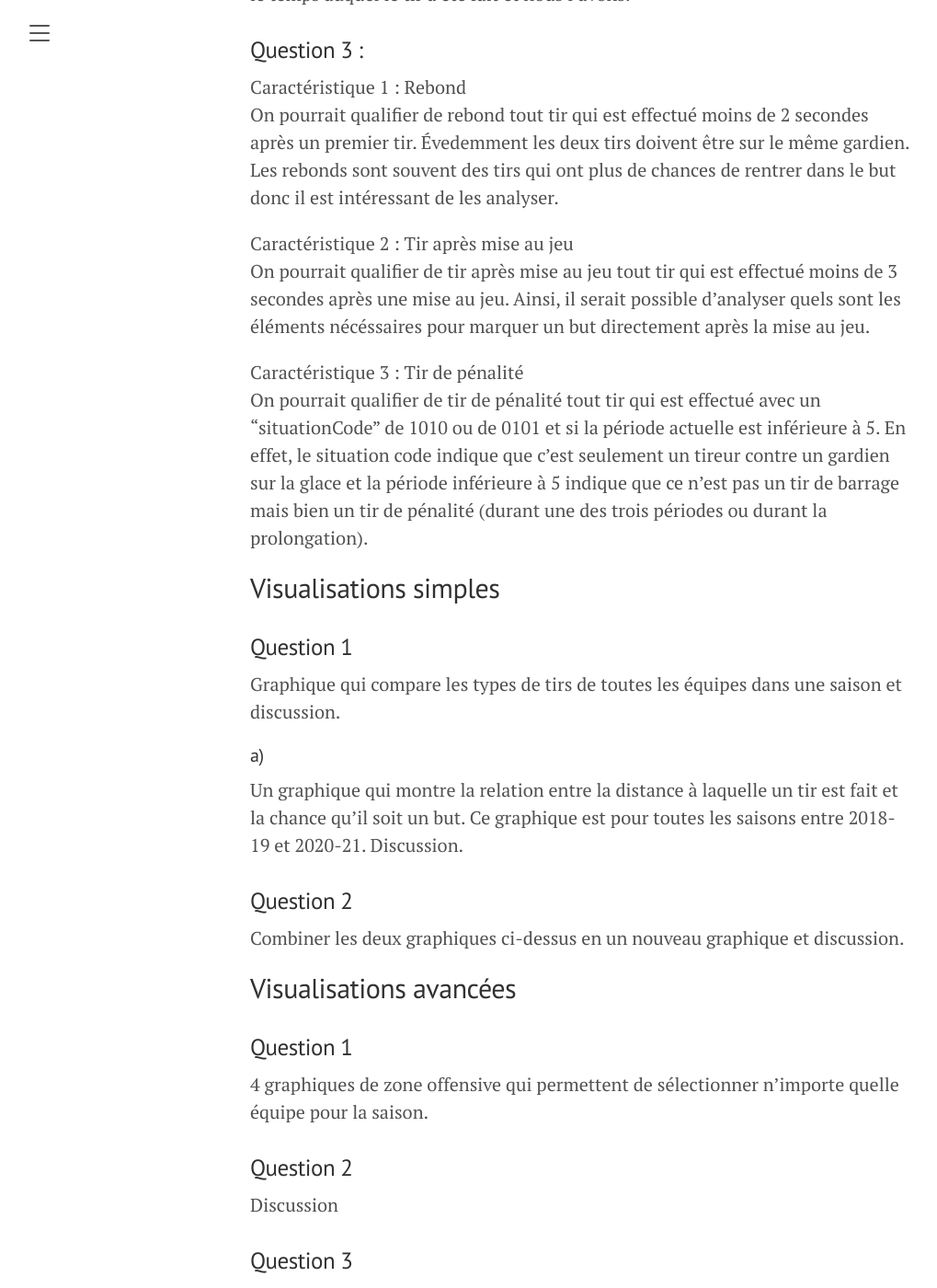
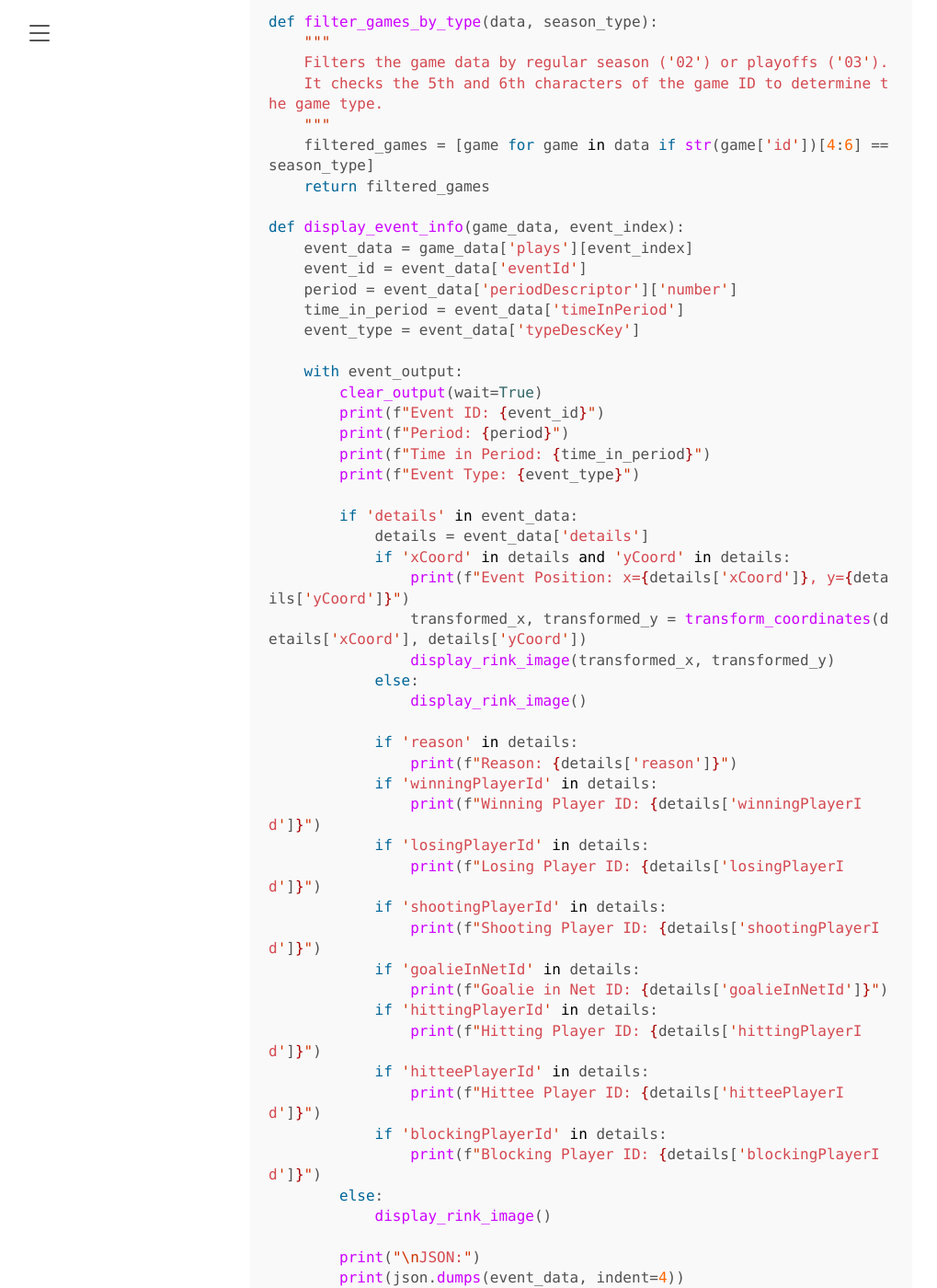
Before and after one commit to PhilSchoeb/blog, a Jekyll site: the page built from _posts/2024-09-11-milestone-1.md, in a window 1280 px wide and 1400 px high, scrolled down 1075 px. Shown: the whole window at 92% size, without its empty margins (8-1027 px from the left). Built offline with Jekyll 4.4.1, drawn with Linux system fonts in a browser that asks for light colours; some of the changed text lies outside the part shown.

Commit message:
Update 2024-09-11-milestone-1.md

````diff
--- a/_posts/2024-09-11-milestone-1.md
+++ b/_posts/2024-09-11-milestone-1.md
@@ -21,7 +21,169 @@ from IPython.display import clear_output, display
 import matplotlib.pyplot as plt
 import matplotlib.image as mpimg
 ```
+```python
+data_folder = '../ift6758/data/storage/dump/'
+rink_image_path = '../figures/nhl_rink.png'
 
+rink_width = 800
+rink_height = 400
+
+rink_x_min, rink_x_max = -100, 100
+rink_y_min, rink_y_max = -42.5, 42.5
+```
+```python
+def load_season_data(season):
+    file_path = os.path.join(data_folder, f"{season}.json")
+    with open(file_path, 'r') as f:
+        data = json.load(f)
+    return data
+
+def filter_games_by_type(data, season_type):
+    """
+    Filters the game data by regular season ('02') or playoffs ('03').
+    It checks the 5th and 6th characters of the game ID to determine the game type.
+    """
+    filtered_games = [game for game in data if str(game['id'])[4:6] == season_type]
+    return filtered_games
+
+def display_event_info(game_data, event_index):
+    event_data = game_data['plays'][event_index]
+    event_id = event_data['eventId']
+    period = event_data['periodDescriptor']['number']
+    time_in_period = event_data['timeInPeriod']
+    event_type = event_data['typeDescKey']
+
+    with event_output:
+        clear_output(wait=True)
+        print(f"Event ID: {event_id}")
+        print(f"Period: {period}")
+        print(f"Time in Period: {time_in_period}")
+        print(f"Event Type: {event_type}")
+
+        if 'details' in event_data:
+            details = event_data['details']
+            if 'xCoord' in details and 'yCoord' in details:
+                print(f"Event Position: x={details['xCoord']}, y={details['yCoord']}")
+                transformed_x, transformed_y = transform_coordinates(details['xCoord'], details['yCoord'])
+                display_rink_image(transformed_x, transformed_y)
+            else:
+                display_rink_image()
+
+            if 'reason' in details:
+                print(f"Reason: {details['reason']}")
+            if 'winningPlayerId' in details:
+                print(f"Winning Player ID: {details['winningPlayerId']}")
+            if 'losingPlayerId' in details:
+                print(f"Losing Player ID: {details['losingPlayerId']}")
+            if 'shootingPlayerId' in details:
+                print(f"Shooting Player ID: {details['shootingPlayerId']}")
+            if 'goalieInNetId' in details:
+                print(f"Goalie in Net ID: {details['goalieInNetId']}")
+            if 'hittingPlayerId' in details:
+                print(f"Hitting Player ID: {details['hittingPlayerId']}")
+            if 'hitteePlayerId' in details:
+                print(f"Hittee Player ID: {details['hitteePlayerId']}")
+            if 'blockingPlayerId' in details:
+                print(f"Blocking Player ID: {details['blockingPlayerId']}")
+        else:
+            display_rink_image()
+
+        print("\nJSON:")
+        print(json.dumps(event_data, indent=4))
+
+def display_game_info(season, game_index):
+    data = load_season_data(season)
+    season_type = season_type_selector.value
+    filtered_game_data = filter_games_by_type(data, season_type)
+
+    game_data = filtered_game_data[game_index]
+
+    with match_output:
+        clear_output(wait=True)
+        print(f"Game ID: {game_data['id']}")
+        print(f"Date: {game_data['gameDate']}")
+        print(f"Home Team: {game_data['homeTeam']['name']['default']} (Score: {game_data['homeTeam']['score']})")
+        print(f"Away Team: {game_data['awayTeam']['name']['default']} (Score: {game_data['awayTeam']['score']})")
+        print(f"Venue: {game_data['venue']['default']} - {game_data['venueLocation']['default']}")
+        print(f"Start Time (UTC): {game_data['startTimeUTC']}")
+
+    event_slider.max = len(game_data['plays']) - 1
+    event_slider.value = 0
+
+    def update_event_output(*args):
+        display_event_info(game_data, event_slider.value)
+
+    event_slider.observe(update_event_output, names='value')
+
+    with slider_output:
+        clear_output(wait=True)
+        display(event_slider)
+
+def transform_coordinates(x, y):
+    transformed_x = ((x - rink_x_min) / (rink_x_max - rink_x_min)) * rink_width
+    transformed_y = rink_height - ((y - rink_y_min) / (rink_y_max - rink_y_min) * rink_height)
+    return transformed_x, transformed_y
+
+def display_rink_image(xCoord=None, yCoord=None):
+    fig, ax = plt.subplots(figsize=(8, 4))
+    img = mpimg.imread(rink_image_path)
+
+    ax.imshow(img, extent=[0, rink_width, 0, rink_height])
+
+    if xCoord is not None and yCoord is not None:
+        ax.plot(xCoord, yCoord, 'go', markersize=8, label="Event Position")
+        ax.legend()
+
+    ax.set_xlim(0, rink_width)
+    ax.set_ylim(rink_height, 0)
+
+    ax.axis('off')
+    plt.show()
+
+season_selector = widgets.Dropdown(
+    options=[2016, 2017, 2018, 2019, 2020, 2021, 2022, 2023],
+    description='Saison:'
+)
+
+season_type_selector = widgets.Dropdown(
+    options={'All': 'all', 'Regular Season': '02', 'Playoffs': '03'},
+    description='Season Type:'
+)
+
+game_slider = widgets.IntSlider(
+    min=0,
+    max=100,
+    step=1,
+    description='Match:'
+)
+
+event_slider = widgets.IntSlider(
+    min=0,
+    max=10,
+    step=1,
+    description='Event:'
+)
+
+def update_game_slider(*args):
+    season = season_selector.value
+    season_type = season_type_selector.value
+    data = load_season_data(season)
+
+    filtered_data = filter_games_by_type(data, season_type) if season_type != 'all' else data
+    game_slider.max = len(filtered_data) - 1
+    game_slider.value = 0
+
+def update_game_output(*args):
+    display_game_info(season_selector.value, game_slider.value)
+
+season_selector.observe(update_game_slider, names='value')
+season_type_selector.observe(update_game_slider, names='value')
+game_slider.observe(update_game_output, names='value')
+
+match_output = widgets.Output()
+slider_output = widgets.Output()
+event_output = widgets.Output()
+```
 
 ## Nettoyer les données
 
````
